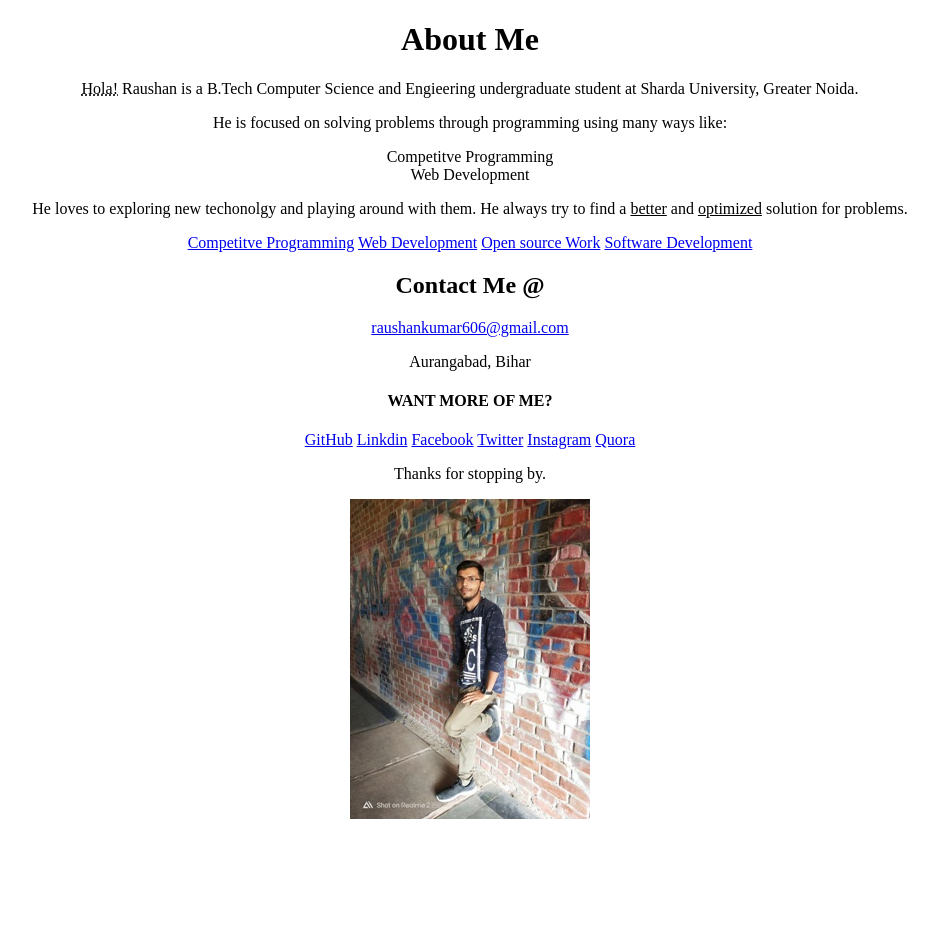
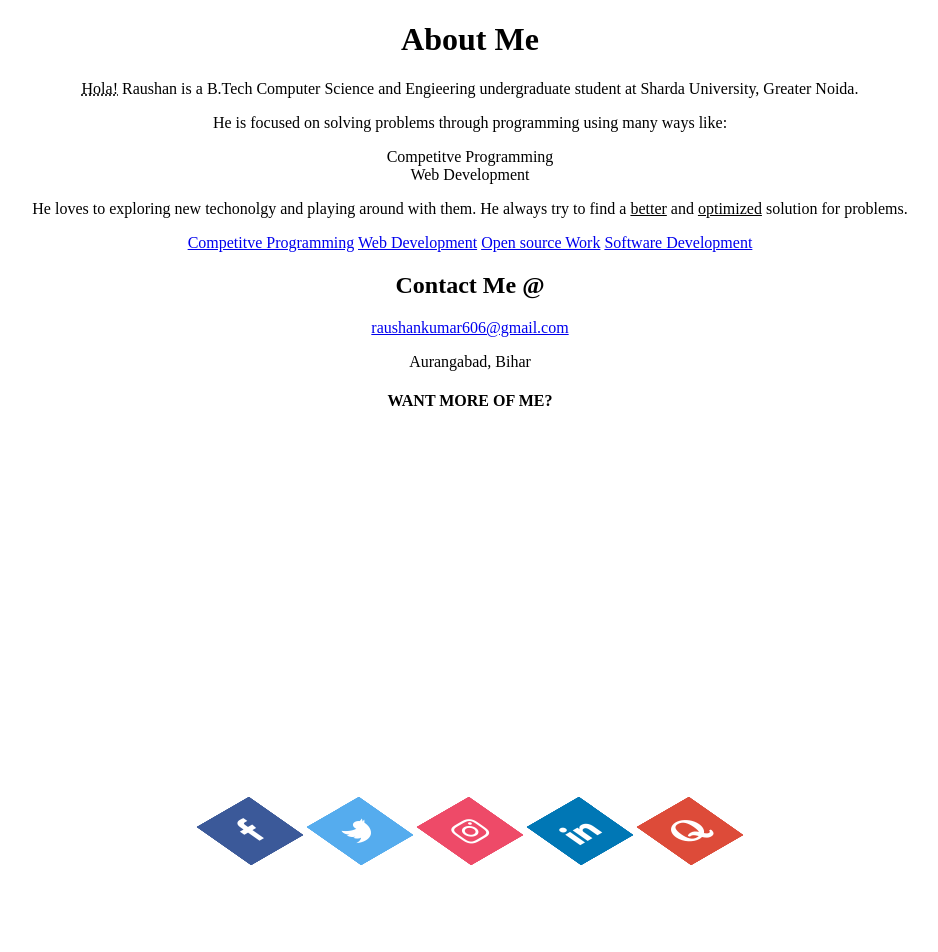
Before and after one commit to raushan606/Personal-Website, a plain HTML site: page index.html in a window 1280 px wide. Shown: the top 952 px of the page, without its empty margins (170-1108 px from the left). Before the commit the page ends 831 px from the top, so only its background shows below. Drawn offline with Linux system fonts and the light colour scheme.

Commit message:
Added Hover effect of social sites

```diff
--- a/index.html
+++ b/index.html
@@ -5,6 +5,8 @@
 <meta charset="utf-8">
 <title>Raushan Kumar</title>
 <link rel="stylesheet" type="text/css" href="style\style.css">
+<link href="https://stackpath.bootstrapcdn.com/font-awesome/4.7.0/css/font-awesome.min.css" rel="stylesheet" integrity="sha384-wvfXpqpZZVQGK6TAh5PVlGOfQNHSoD2xbE+QkPxCAFlNEevoEH3Sl0sibVcOQVnN" crossorigin="anonymous">
+
 </head>
 <body>
 <main align=center>
@@ -28,13 +30,63 @@
 <a href="mailto:raushankumar606@gmail.com">raushankumar606@gmail.com</a>
 <p>Aurangabad, Bihar</p>
 <h4>WANT MORE OF ME?</h4>
-<a href="https://github.com/raushan606" target="_blank">GitHub</a>
+<!--<a href="https://github.com/raushan606" target="_blank">GitHub</a>
 <a href="https://www.linkedin.com/in/raushan-kumar-212394172/" target="_blank">Linkdin</a>
 <a href="https://www.facebook.com/raushan.sharma2?ref=bookmarks" target="_blank">Facebook</a>
 <a href="https://twitter.com/Raushan_K_S_R" target="_blank">Twitter</a>
 
 <a href="https://www.instagram.com/raushan606/" target="_blank">Instagram</a>
-<a href="https://www.quora.com/profile/R%C3%A4ush%C3%A5%C3%B1-Kumar" target="_blank">Quora</a>
+<a href="https://www.quora.com/profile/R%C3%A4ush%C3%A5%C3%B1-Kumar" target="_blank">Quora</a> -->
+ <section>
+  <ul>
+        <li>
+            <a href="https://www.facebook.com/raushan.sharma2?ref=bookmarks" target="_blank">
+                <span></span>
+                <span></span>
+                <span></span>
+                <span></span>
+                <span class="fa fa-facebook" aria-hidden="true"></span>
+            </a>
+        </li>
+            <li>
+            <a href="https://twitter.com/Raushan_K_S_R" target="_blank">
+                <span></span>
+                <span></span>
+                <span></span>
+                <span></span>
+                <span class="fa fa-twitter" aria-hidden="true"></span>
+            </a>
+        </li>
+            <li>
+            <a href="https://www.instagram.com/raushan606/" target="_blank">
+                <span></span>
+                <span></span>
+                <span></span>
+                <span></span>
+                <span class="fa fa-instagram" aria-hidden="true"></span>
+            </a>
+        </li>
+            <li>
+            <a href="https://www.linkedin.com/in/raushan-kumar-212394172/" target="_blank">
+                <span></span>
+                <span></span>
+                <span></span>
+                <span></span>
+                <span class="fa fa-linkedin" aria-hidden="true"></span>
+            </a>
+        </li>
+            <li>
+            <a href="https://www.quora.com/profile/R%C3%A4ush%C3%A5%C3%B1-Kumar" target="_blank">
+                <span></span>
+                <span></span>
+                <span></span>
+                <span></span>
+                <span class="fa fa-quora" aria-hidden="true"></span>
+            </a>
+        </li>
+    </ul>
+    </section>
+
 <p>Thanks for stopping by.</a>
 </footer>
 
--- a/style/style.css
+++ b/style/style.css
@@ -1,9 +1,98 @@
 main {
     <!--margin: 1em 1em 1em 24em;-->
-    text-align: center;
+
 
 
 }
 aside{
-    align-self: auto;
+
 }
+section{
+    margin: -10;
+    padding: 0;
+    height: 100vh;
+    display: flex;
+    align-items: center;
+    justify-content: center;
+
+}
+ul{
+    position: relative;
+    margin: 0;
+    padding: 0;
+    display: flex;
+}
+ul li{
+    position: relative;
+    list-style: none;
+    width: 60px;
+    height: 60px;
+    margin: 0 25px;
+    transform: rotate(-30deg) skew(25deg);
+    background: #ccc;
+}
+
+ul li span{
+    position: absolute;
+    top: 0;
+    left: 0;
+    width: 100%;
+    height: 100%;
+    background: #000;
+    transition: 0.5s;
+    display: flex !important;
+    align-items: center;
+    justify-content: center;
+    color: #fff;
+    font-size: 30px !important;
+}
+ul li:hover span{
+    box-shadow: -1px -1px -1px rgba(0,0,0,0.1);
+}
+
+
+ul li:hover span:nth-child(5){
+    transform: translate(40px, -40px);
+    opacity: 1;
+}
+ul li:hover span:nth-child(4)
+{
+    transform: translate(30px,-30px);
+    opacity: 0.8;
+}
+ul li:hover span:nth-child(3)
+{
+    transform: translate(20px,-20px);
+    opacity: 0.6;
+}
+ul li:hover span:nth-child(2)
+{
+    transform: translate(10px,-10px);
+    opacity: 0.4;
+}
+ul li:hover span:nth-child(1)
+{
+    transform: translate(0,0);
+    opacity: 0.2;
+}
+
+ul li:nth-child(1) span
+{
+    background: #3b5999;
+}
+ul li:nth-child(2) span
+{
+    background: #55acee;
+}
+ul li:nth-child(3) span
+{
+    background: #ee4a68;
+}
+ul li:nth-child(4) span
+{
+    background: #0077B5;
+}
+ul li:nth-child(5) span
+{
+    background: #dd4b39;
+}
```
